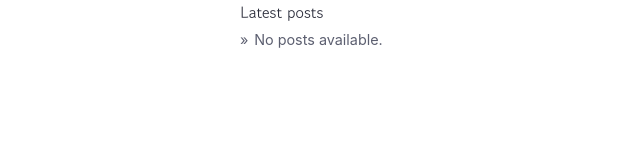
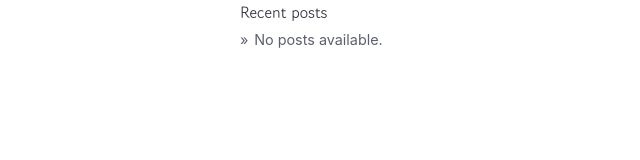
Before and after one commit to ShapeLayer/blog.jonghyeon.me-jonghyeon.me-embed-feed, a plain HTML site: page runtime/index.html in a window 1280 px wide. Shown: the full height of the page, 0-640 px from the left. Drawn offline with Linux system fonts and the light colour scheme; a web font is replaced by a local one.

Commit message:
Change title from 'Latest Posts' to 'Recent Posts'

```diff
--- a/runtime/index.html
+++ b/runtime/index.html
@@ -7,7 +7,7 @@
     <link rel="stylesheet" href="./feed.css" />
   </head>
   <body>
-    <feed-section data-default-limit="5" title-text="Latest posts"></feed-section>
+    <feed-section data-default-limit="5" title-text="Recent posts"></feed-section>
     <script src="./feed.js" defer></script>
   </body>
 </html>
```
